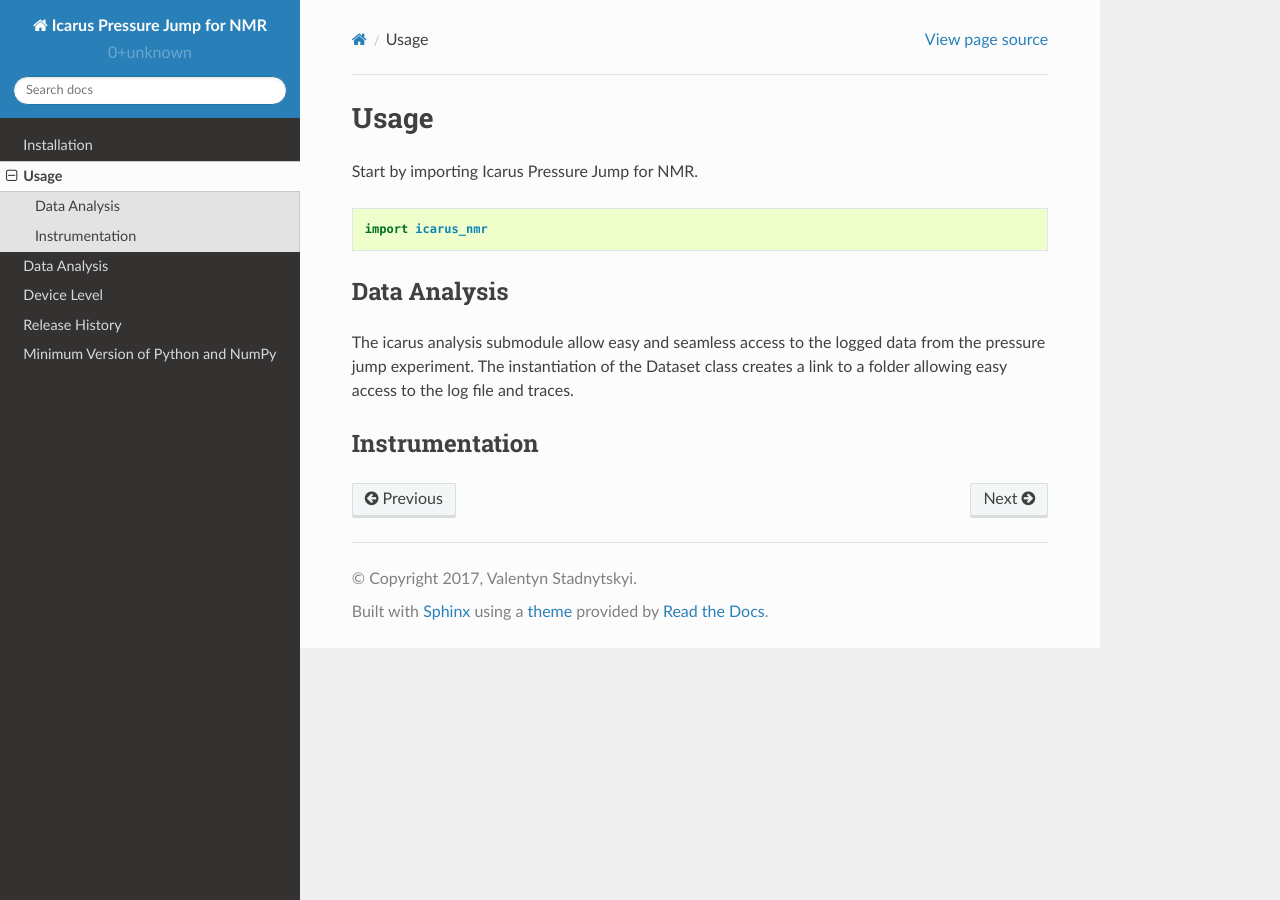
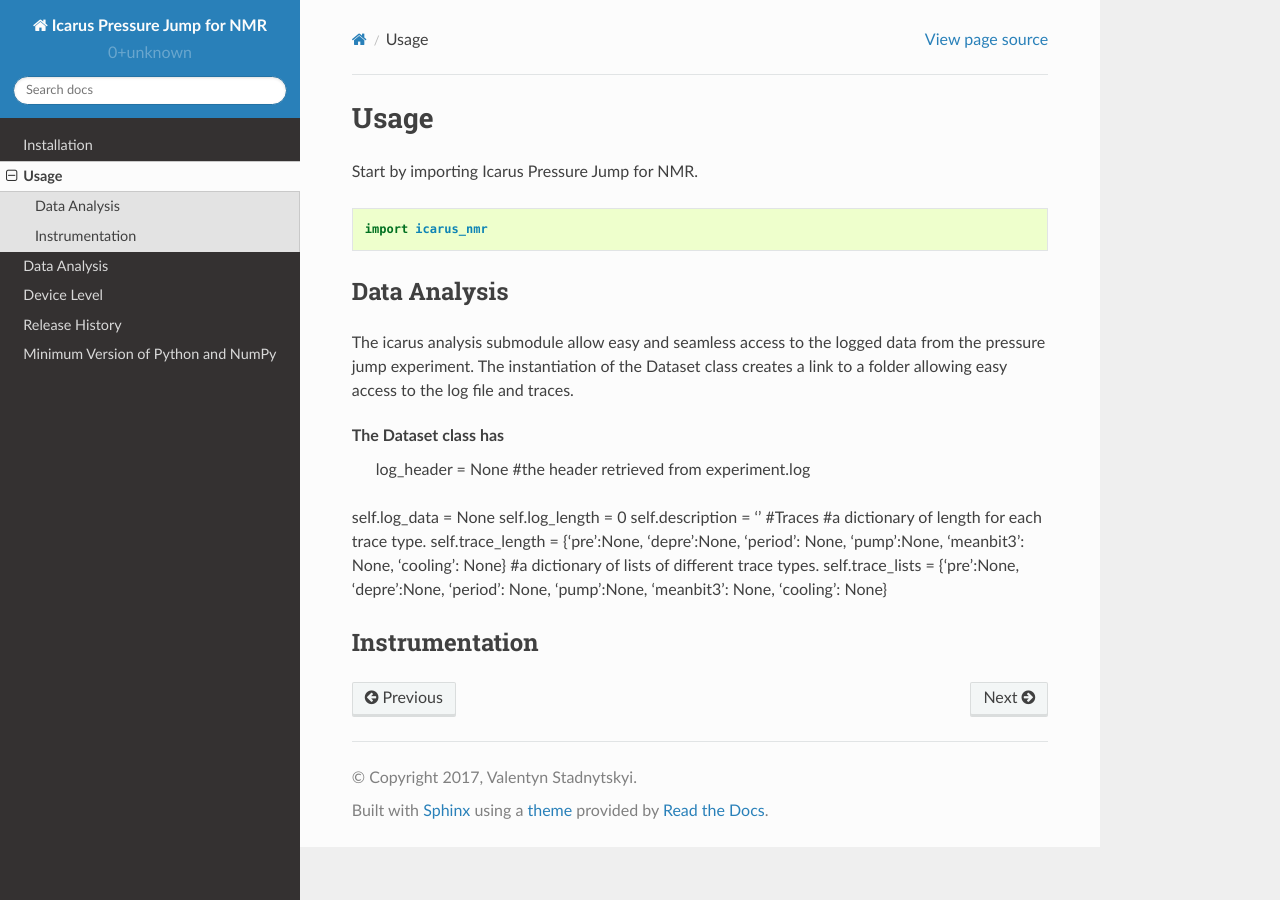
Before and after one commit to vstadnytskyi/icarus-nmr, a Sphinx documentation site: the page built from docs/source/usage.rst, in a window 1280 px wide. Built offline with Sphinx 7.4.7 and the Read the Docs theme 2.0.0, drawn with Linux system fonts in a browser that asks for light colours.

Commit message:
minor changes

```diff
--- a/docs/source/usage.rst
+++ b/docs/source/usage.rst
@@ -13,5 +13,16 @@ Data Analysis
 
 The icarus analysis submodule allow easy and seamless access to the logged data from the pressure jump experiment. The instantiation of the Dataset class creates a link to a folder allowing easy access to the log file and traces.
 
+The Dataset class has
+  log_header = None #the header retrieved from experiment.log
+self.log_data = None
+self.log_length = 0
+self.description = ''
+#Traces
+#a dictionary of length for each trace type.
+self.trace_length = {'pre':None, 'depre':None, 'period': None, 'pump':None, 'meanbit3': None, 'cooling': None}
+#a dictionary of lists of different trace types.
+self.trace_lists = {'pre':None, 'depre':None, 'period': None, 'pump':None, 'meanbit3': None, 'cooling': None}
+
 Instrumentation
 -------------------
```
Also changed, not shown: 2 other files.
